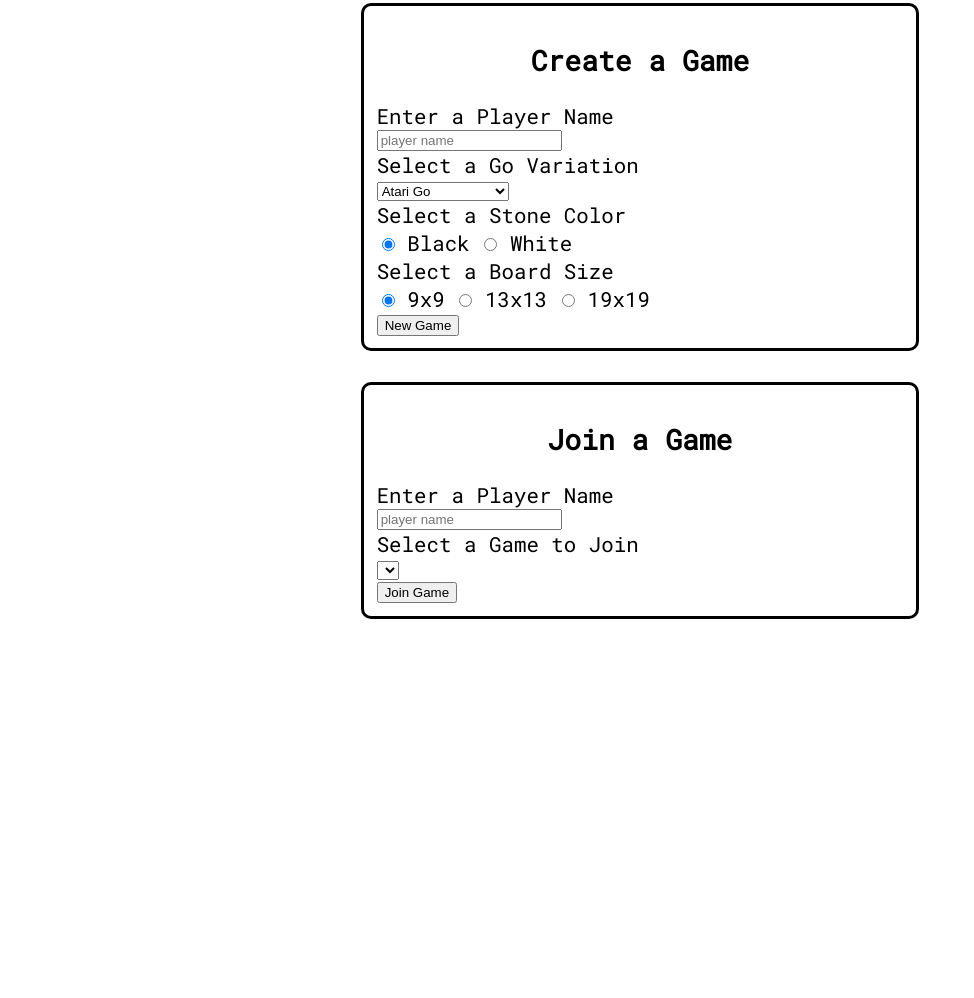
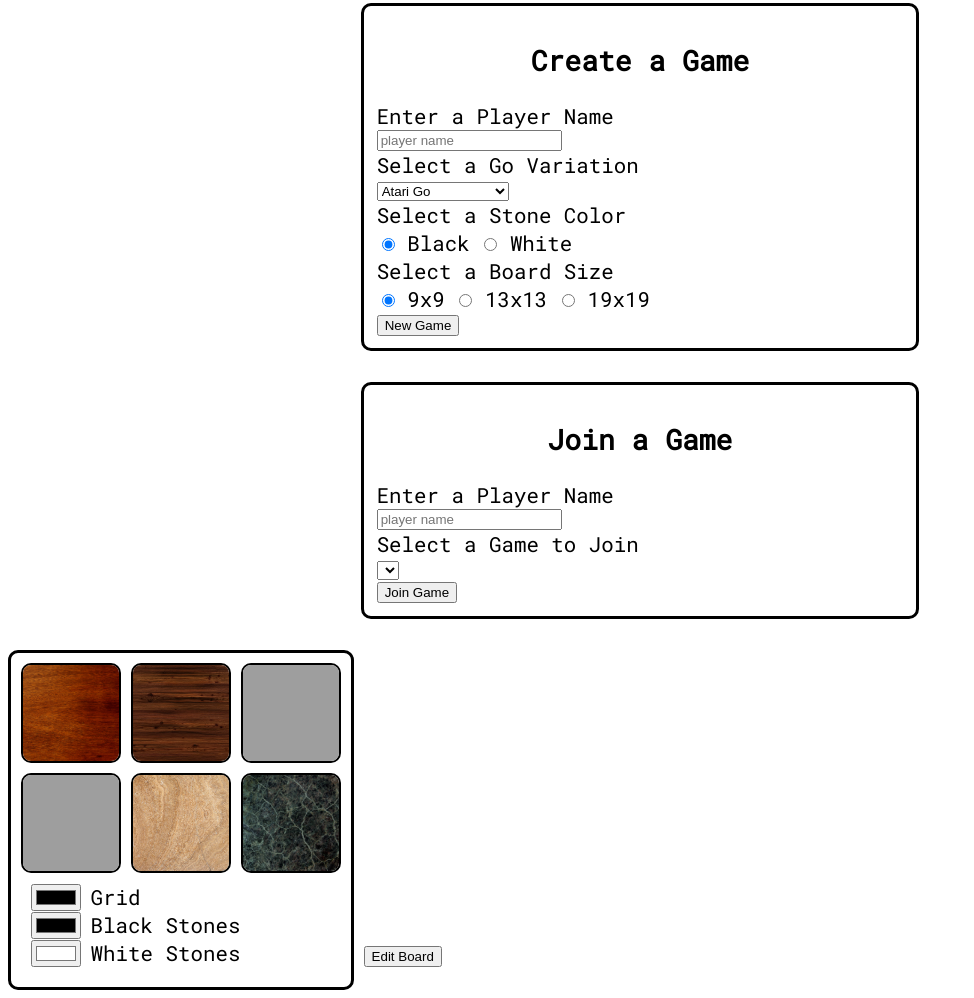
Before and after one commit to adal-gibson/play-go, a website: page public/index.html in a window 1280 px wide. Shown: the part 106-1104 px from the top of the page, without its empty margins (0-974 px from the left). Before the commit the page ends 800 px from the top, so only its background shows below. Drawn offline with nearby package versions, Linux system fonts and the light colour scheme; no server answers; grey boxes are pictures that could not be loaded.

Commit message:
beginning of board customization

```diff
--- a/public/index.html
+++ b/public/index.html
@@ -15,6 +15,7 @@
     <!-- main styles -->
     <link rel="stylesheet" type="text/css" href="/styles/main.css" />
     <link rel="stylesheet" type="text/css" href="/styles/chat.css" />
+    <link rel="stylesheet" type="text/css" href="/styles/customize-board.css" />
     <!-- styles the board -->
     <link rel="stylesheet" type="text/css" href="/styles/board.css" />
 
@@ -110,6 +111,27 @@
         </form>
     </div>
 
+    <div id="customize-board-popup">
+        <div id="backgrounds">
+            <button id="background001" class="background-select"> <img src="/styles/backgrounds/woodgrain001.jpg" /> </button>
+            <button id="background002" class="background-select"> <img src="/styles/backgrounds/woodgrain002.jpg" /> </button>
+            <button id="background003" class="background-select"> <img src="/styles/backgrounds/woodgrain003.jpg" /> </button>
+            <button id="background004" class="background-select"> <img src="/styles/backgrounds/woodgrain004.jpg" /> </button>
+            <button id="background005" class="background-select"> <img src="/styles/backgrounds/marble001.jpg" /> </button>
+            <button id="background006" class="background-select"> <img src="/styles/backgrounds/marble002.jpg" /> </button>
+        </div>
+
+        <div id="colors">
+            <input type="color" id="grid" name="grid"
+           value="#000"> <label for="head">Grid</label> <br>
+            <input type="color" id="black" name="black"
+          value="#000"> <label for="black">Black Stones</label> <br>
+            <input type="color" id="white" name="white"
+         value="#ffffff"> <label for="white">White Stones</label>
+     </div>
+    </div>
+    <button id="open-customize-popup">Edit Board</button>
+
     <!-- includes socket.io -->
     <script src="/socket.io/socket.io.js"></script>
     <script src="/index.js"></script>
--- a/public/index.js
+++ b/public/index.js
@@ -256,6 +256,7 @@
 
     socket.on("message-received", function(message) {
         $("#messages").append('<li class="yours">' + message + '</li>');
+        console.log("did this work");
     });
 
 })();
--- /dev/null
+++ b/public/styles/customize-board.css
@@ -0,0 +1,79 @@
+#customize-board-popup {
+    border-color: black;
+    border-style: solid;
+    border-radius: 10px;
+    padding: 10px;
+    display: inline-block;
+}
+
+#backgrounds {
+    display: inline-grid;
+    grid-template-rows: 0.8fr 0.8fr;
+    grid-template-columns: 0.8fr 0.8fr 0.8fr;
+    column-gap: 10px;
+    row-gap: 10px;
+}
+
+#colors {
+    margin: 10px;
+}
+
+button.background-select {
+    height: 100px;
+    width: 100px;
+    overflow: hidden;
+    padding: 0;
+    margin: 0;
+    border-color: black;
+    border-style: solid;
+    border-radius: 10px;
+    background: none;
+    justify-self: center;
+}
+
+button.background-select img {
+    height: 100%;
+    width: 100%;
+}
+
+/* #background001 {
+    grid-column-start: 1;
+    grid-column-end: span 1;
+    grid-row-start: 1;
+    grid-row-end: span 1;
+}
+
+#background002 {
+    grid-column-start: 2;
+    grid-column-end: span 1;
+    grid-row-start: 1;
+    grid-row-end: span 1;
+}
+
+#background003 {
+    grid-column-start: 3;
+    grid-column-end: span 1;
+    grid-row-start: 1;
+    grid-row-end: span 1;
+}
+
+#background004 {
+    grid-column-start: 1;
+    grid-column-end: span 1;
+    grid-row-start: 2;
+    grid-row-end: span 1;
+}
+
+#background005 {
+    grid-column-start: 2;
+    grid-column-end: span 1;
+    grid-row-start: 2;
+    grid-row-end: span 1;
+}
+
+#background006 {
+    grid-column-start: 3;
+    grid-column-end: span 1;
+    grid-row-start: 2;
+    grid-row-end: span 1;
+} */
```
